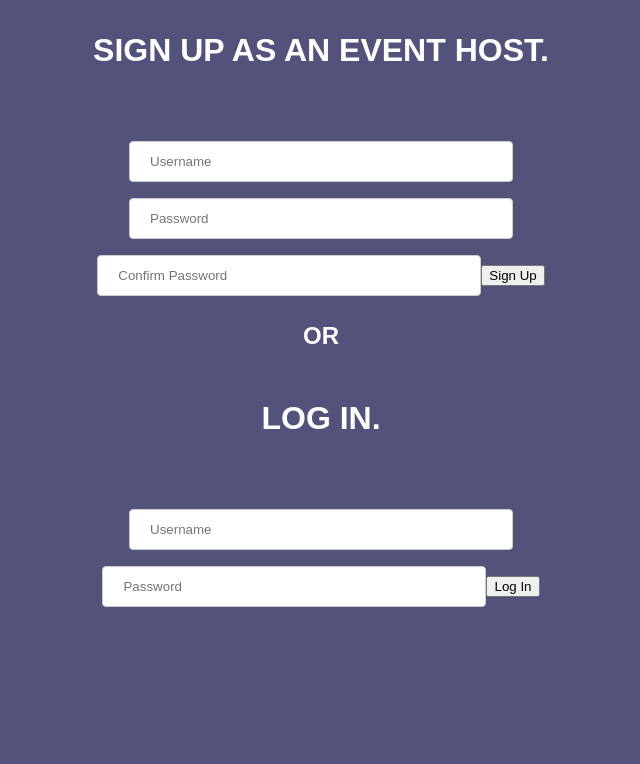
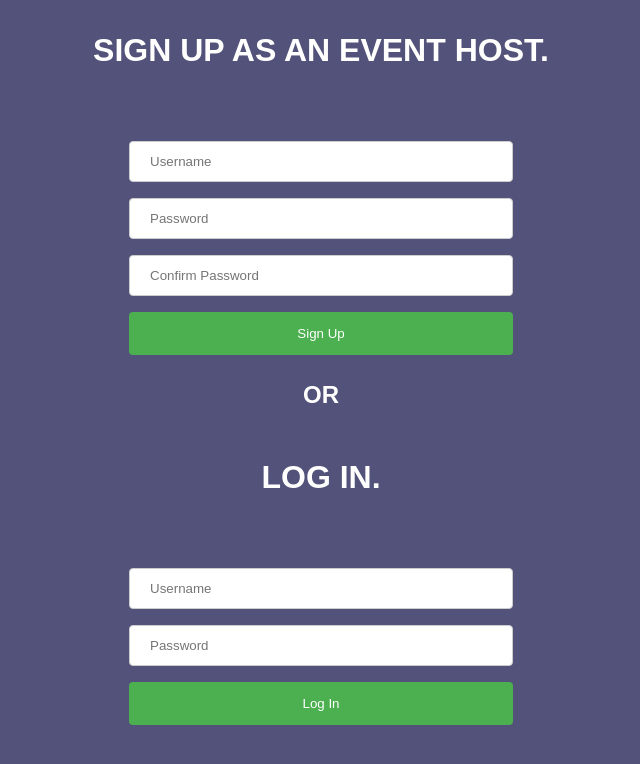
Before and after one commit to AbnerP/Demoqueue, a React (Create React App) app in the folder frontend/: page /start_event in a window 1280 px wide. Shown: the top 764 px of the page, without its empty margins (319-959 px from the left). Built offline with nearby package versions, Linux system fonts and the light colour scheme; no server answers.

Commit message:
Fixes styling stuff and API bug.

```diff
--- a/frontend/src/Screens/Landing.js
+++ b/frontend/src/Screens/Landing.js
@@ -16,7 +16,7 @@ function LangdingPage() {
         }}
       >
         <input type="text" placeholder="Event Code" />
-        <button type="submit">Join Queue</button>
+        <button className="landingPage__button" type="submit">Join Queue</button>
       </form>
       <br /><h3> OR </h3><br />
       <button className="landingPage__button" onClick={() => navigate("/start_event")}>Create Queue</button>
--- a/frontend/src/Screens/StartEvent.js
+++ b/frontend/src/Screens/StartEvent.js
@@ -27,6 +27,7 @@ function StartEvent(){
     }, []);
 
     function onSignup(event){
+        event.preventDefault();
         if(confirmPasswordInput !== passwordInput){
             alert("Passwords do not match");
             return;
@@ -42,10 +43,14 @@ function StartEvent(){
         };
         fetch('http://localhost:5000/sign_up', requestOptions).then(res => res.json()).then(data => {
             console.log(data);
+            if(data.authenticated){
+                window.location.reload()
+            }
         });
     }
 
     function onLogin(event){
+        event.preventDefault();
         const requestOptions = {
             method: 'POST',
             credentials: 'include',
@@ -57,6 +62,7 @@ function StartEvent(){
         };
         fetch('http://localhost:5000/login', requestOptions).then(res => res.json()).then(data => {
             console.log(data);
+            window.location.reload()
         });
     }
 
@@ -65,7 +71,7 @@ function StartEvent(){
         <input type="text" placeholder="Username" value={usernameInput} onChange={event => setUsernameInput(event.target.value)}/>
         <input type="password" placeholder="Password" value={passwordInput} onChange={event => setPasswordInput(event.target.value)}/>
         <input type="password" placeholder="Confirm Password" value={confirmPasswordInput} onChange={event => setConfirmPasswordInput(event.target.value)}/>
-        <button type="submit">Sign Up</button>
+        <button className="landingPage__button" type="submit">Sign Up</button>
       </form>
     );
 
@@ -73,7 +79,7 @@ function StartEvent(){
       <form className="queueForm" onSubmit={event => onLogin(event)}>
         <input type="text" placeholder="Username" value={usernameInput} onChange={event => setUsernameInput(event.target.value)}/>
         <input type="password" placeholder="Password" value={passwordInput} onChange={event => setPasswordInput(event.target.value)}/>
-        <button type="submit">Log In</button>
+        <button className="landingPage__button" type="submit">Log In</button>
       </form>
     );
 
```
Also changed, not shown: 2 other files (tests, documents, lock files or other folders).
